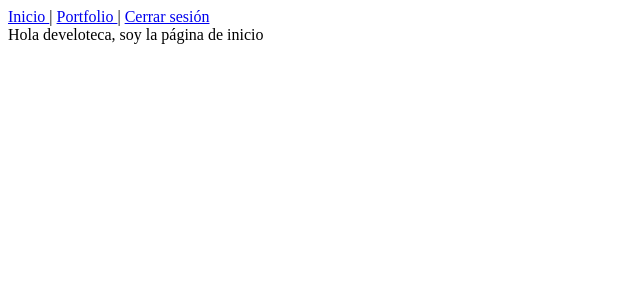
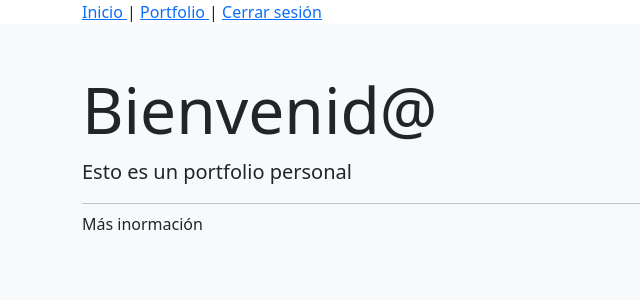
Before and after one commit to oscarmangutduran/MiPortfolio, a PHP site: page / in a window 1280 px wide. Shown: the top 300 px of the page, without its empty margins (0-640 px from the left). Run offline with PHP 8.4, Linux system fonts and the light colour scheme.

Commit message:
Integrando bootstrap

```diff
--- a/cabecera.php
+++ b/cabecera.php
@@ -4,10 +4,13 @@
     <meta charset="UTF-8">
     <meta name="viewport" content="width=device-width, initial-scale=1.0">
     <title>Portfolio de Óscar Mangut Durán</title>
+    <link href="https://cdn.jsdelivr.net/npm/bootstrap@5.1.3/dist/css/bootstrap.min.css" rel="stylesheet" integrity="sha384-1BmE4kWBq78iYhFldvKuhfTAU6auU8tT94WrHftjDbrCEXSU1oBoqyl2QvZ6jIW3" crossorigin="anonymous">
 </head>
 <body>
 
-    <a href="index.php">Inicio </a> |
-    <a href="galeria.php">Portfolio </a> |
-    <a href="cerrar.php">Cerrar sesión </a>
-    <br/>
+    <div class="container">
+        <a href="index.php">Inicio </a> |
+        <a href="galeria.php">Portfolio </a> |
+        <a href="cerrar.php">Cerrar sesión </a>
+        <br/>
+    </div>
--- a/index.php
+++ b/index.php
@@ -1,5 +1,13 @@
 <?php include("cabecera.php"); ?>
 
-    Hola develoteca, soy la página de inicio
+    <div class="p-5 bg-light">
+        <div class="container">
+            <h1 class="display-3">Bienvenid@</h1>
+            <p class="lead">Esto es un portfolio personal</p>
+            <hr class="my-2">
+            <p>Más inormación </p>
+
+        </div>
+    </div>
 
 <?php include("pie.php"); ?>
```
